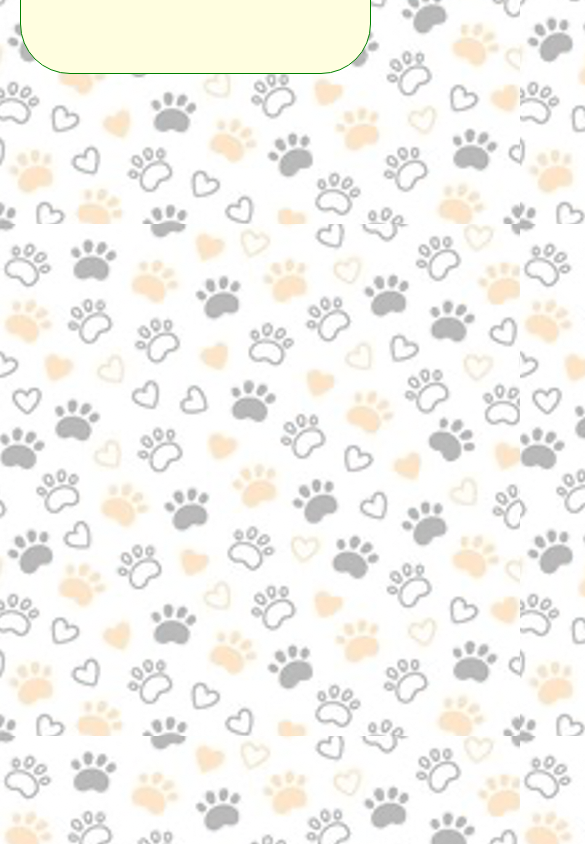
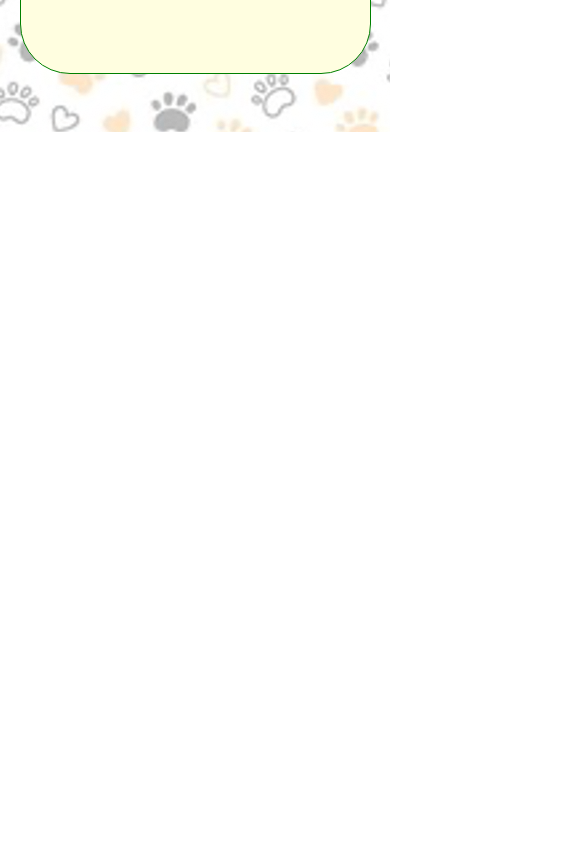
Before and after one commit to chrisbigland/cat-facts, a React (Create React App) app: page / in a window 390 px wide. Shown: the part 800-1644 px from the top of the page, 585 px wide, since content can reach past the window. After the commit the page ends 932 px from the top, so only its background shows below. Built offline with nearby package versions, Linux system fonts and the light colour scheme; a web font is replaced by a local one.

Commit message:
improved page responsiveness

```diff
--- a/src/App.module.scss
+++ b/src/App.module.scss
@@ -3,4 +3,5 @@
 
 body {
   background-image: url("./images/paw-img.jpeg");
+  // overflow-x: hidden;
 }
--- a/src/components/RandomFact/RandomFact.scss
+++ b/src/components/RandomFact/RandomFact.scss
@@ -23,6 +23,9 @@
   @media screen and (max-width: 1470px) {
     .randomFact {
       font-size: 1.4rem;
+    }
+    .randomFactContainer {
+      margin-bottom: 50px;
     }
   }
 
--- a/src/containers/GridContainer/GridContainer.scss
+++ b/src/containers/GridContainer/GridContainer.scss
@@ -18,8 +18,51 @@
 
 .factGrid {
   display: grid;
-    grid-template-columns: 350px 350px 350px 350px;
-    grid-template-rows: 280px 280px 280px;
+  grid-template-columns: 1fr 1fr 1fr 1fr 1fr;
+  gap: 2%;
+  margin-right: 6vw;
+  margin-bottom: 2vw;
+  // grid-template-rows: 280px 280px 280px;
+  // grid-template-columns: 350px 350px 350px 350px;
+  // grid-template-rows: 280px 280px 280px;
   // row-gap: 50px;
   // column-gap: 50px;
 }
+
+@media screen and (max-width: 1470px) {
+  .factGrid {
+    grid-template-columns: 1fr 1fr 1fr 1fr;
+    gap: 4%;
+  }
+}
+
+@media screen and (max-width: 1330px) {
+  .factGrid {
+    grid-template-columns: 1fr 1fr 1fr;
+    gap: 8%;
+    margin-right: 9vw;
+  }
+}
+
+@media screen and (max-width: 1330px) {
+  .factGrid {
+    gap: 6%;
+    margin-right: 12vw;
+  }
+}
+
+@media screen and (max-width: 940px) {
+  .factGrid {
+    gap: 4%;
+    grid-template-columns: 1fr 1fr;
+    margin-right: 8vw;
+  }
+}
+
+@media screen and (max-width: 550px) {
+  .factGrid {
+    gap: 2%;
+    grid-template-columns: 1fr;
+    margin-right: 0vw;
+  }
+}
```
Lines whose indentation alone changed are shown as unchanged.
